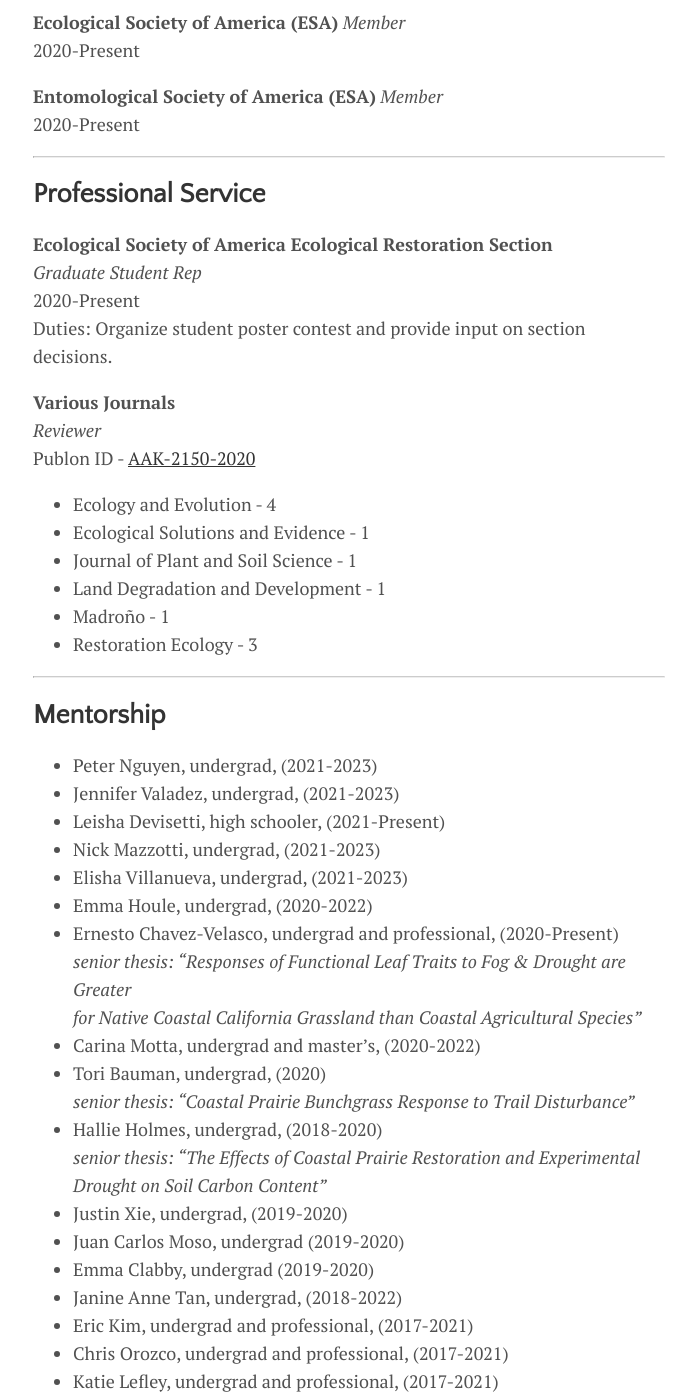
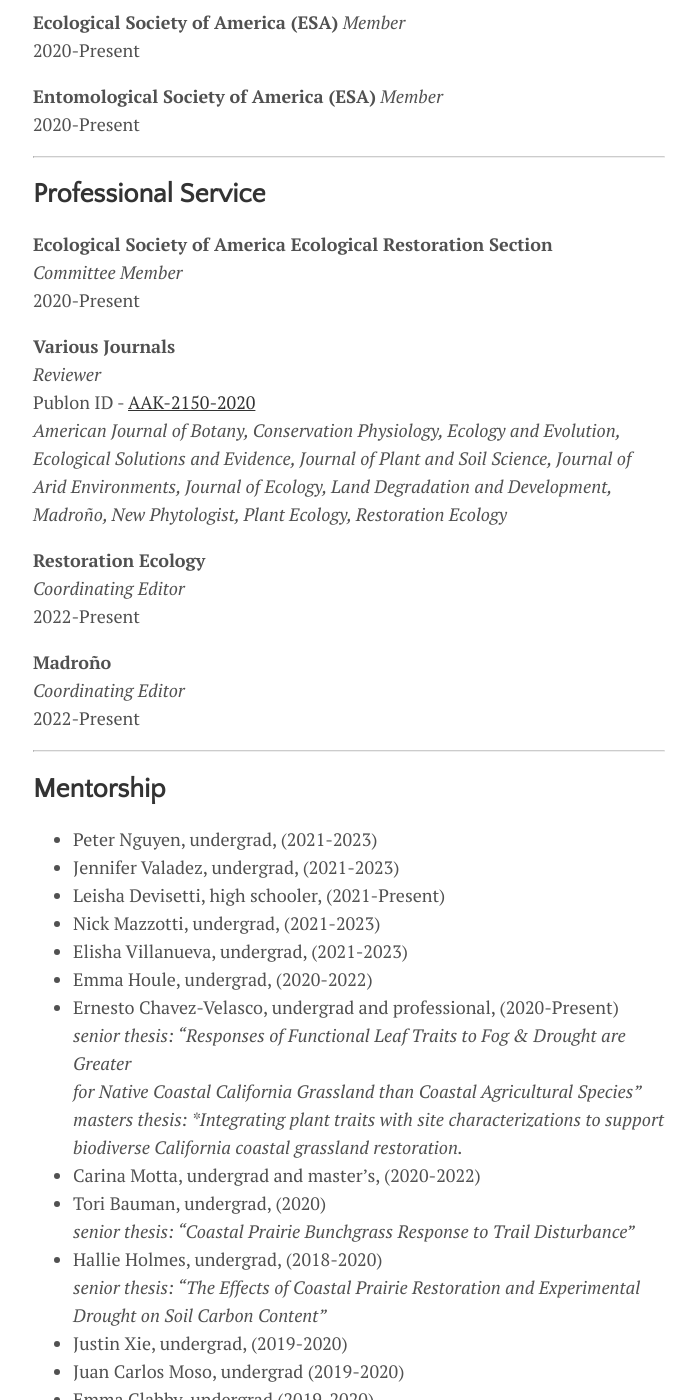
Before and after one commit to austinluong/justinluong.com, a Jekyll site: the page built from menu/cv.md, in a window 1280 px wide and 1400 px high, scrolled down 5814 px. Shown: the whole window, without its empty margins (291-987 px from the left). Built offline with Jekyll 4.4.1, drawn with Linux system fonts in a browser that asks for light colours; nearby versions of some CDN libraries; some of the changed text lies outside the part shown.

Commit message:
Update cv.md

```diff
--- a/menu/cv.md
+++ b/menu/cv.md
@@ -141,7 +141,7 @@
 2020 – 2022
 
 **California Native Grassland Association**
-*Director-at-Large*
+*Research, Science & Education Committee Chair*
 2021 - Present
 
 
@@ -196,20 +196,21 @@
 ## Professional Service
 
 **Ecological Society of America Ecological Restoration Section**
-*Graduate Student Rep*
+*Committee Member*
 2020-Present
-Duties: Organize student poster contest and provide input on section decisions.
 
 **Various Journals**
 *Reviewer*
 Publon ID - [AAK-2150-2020](https://publons.com/researcher/3532491/justin-luong/)
-* Ecology and Evolution - 4
-* Ecological Solutions and Evidence - 1
-* Journal of Plant and Soil Science - 1
-* Land Degradation and Development - 1
-* Madroño - 1
-* Restoration Ecology - 3
+*American Journal of Botany, Conservation Physiology, Ecology and Evolution, Ecological Solutions and Evidence, Journal of Plant and Soil Science, Journal of Arid Environments, Journal of Ecology, Land Degradation and Development, Madroño, New Phytologist, Plant Ecology, Restoration Ecology*
 
+**Restoration Ecology**
+*Coordinating Editor*
+2022-Present
+
+**Madroño**
+*Coordinating Editor*
+2022-Present
 
 --------------------
 ## Mentorship
@@ -222,6 +223,7 @@
 * Ernesto Chavez-Velasco, undergrad and professional, (2020-Present)
  *senior thesis: "Responses of Functional Leaf Traits to Fog & Drought are Greater
   for Native Coastal California Grassland than Coastal Agricultural Species"*
+  *masters thesis: *Integrating plant traits with site characterizations to support biodiverse California coastal grassland restoration.*
 * Carina Motta, undergrad and master's, (2020-2022)
 * Tori Bauman, undergrad, (2020)
  *senior thesis: "Coastal Prairie Bunchgrass Response to Trail Disturbance"*
```
